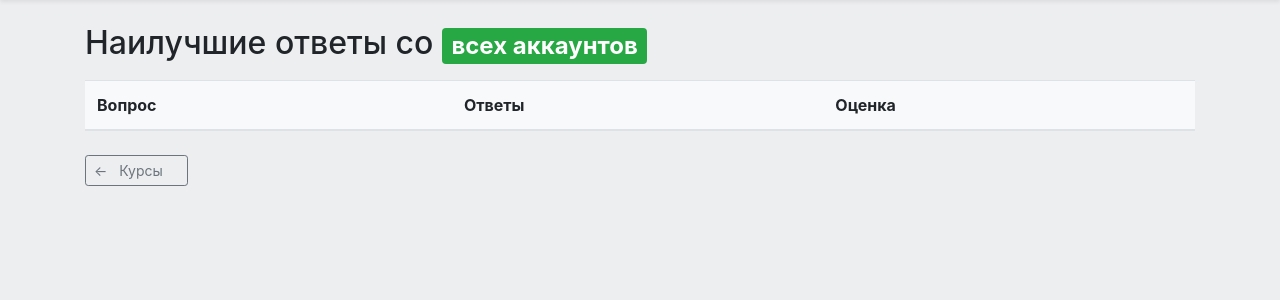
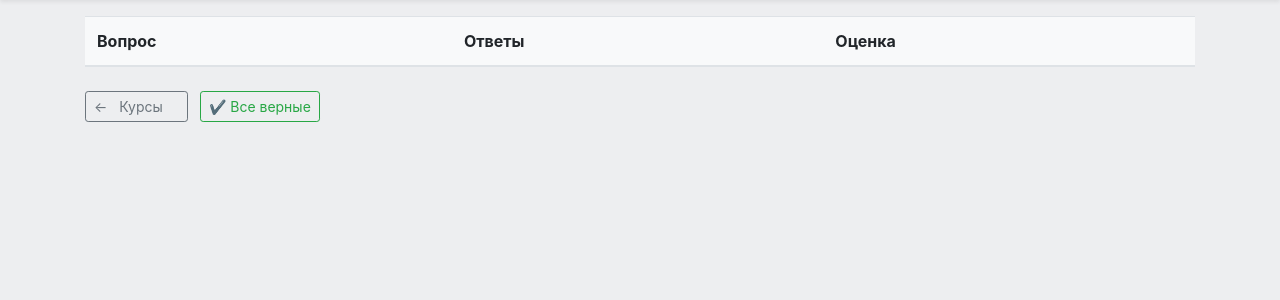
Before and after one commit to vmrfriz/dahl-moodle-hack, a PHP site: template view/test.php in a window 1280 px wide. Shown: the part 50-350 px from the top of the page. Run offline with PHP 8.4, Linux system fonts and the light colour scheme; the template is opened without the code that fills it: most values are stand-ins (such as "Sample title", 1, 10 or a date in 2020); data that the repository does not hold is empty.

Commit message:
Приведение страниц Тестов и Задач к единому стилю

```diff
--- a/view/test.php
+++ b/view/test.php
@@ -1,20 +1,8 @@
 <? global $USER, $MOODLE, $TEST, $URI ?>
 
-<h1 class="h3 font-weight-normal mb-4 text-center">
+<h1 class="h3 font-weight-normal mb-3">
 	<?=$TEST['title'] ?>
 </h1>
-
-<? if (strpos($_SERVER['REQUEST_URI'], '/user/') === 0): ?>
-<h2 class="h3 font-weight-normal">
-	<span class="h5 d-block mb-0">Результаты теста:</span>
-	<?=$USER->name ?>
-</h2>
-<div class="mb-4">
-    <a href="/test/<?=$URI[3] ?>">Выборка <span class="badge badge-success">правильных</span> ответов со всех аккаунтов</a>
-</div>
-<? else: ?>
-<h2 class="mb-3">Наилучшие ответы со <span class="badge badge-success">всех аккаунтов</span></h2>
-<? endif; ?>
 
 <table class="table bg-light">
     <thead>
@@ -45,4 +33,5 @@
 
 <div class="my-4">
     <a href="/user/<?=$USER->id ?>/courses" class="btn btn-sm btn-outline-secondary pr-4">&larr; &nbsp; Курсы</a>
+    <a href="/test/<?=$URI[3] ?>" class="btn btn-sm btn-outline-success ml-2" title="Поиск во всех аккаунтах">&#10004; Все верные</a>
 </div>
```
Also changed, not shown: view/task.php (+4 -4 lines).
